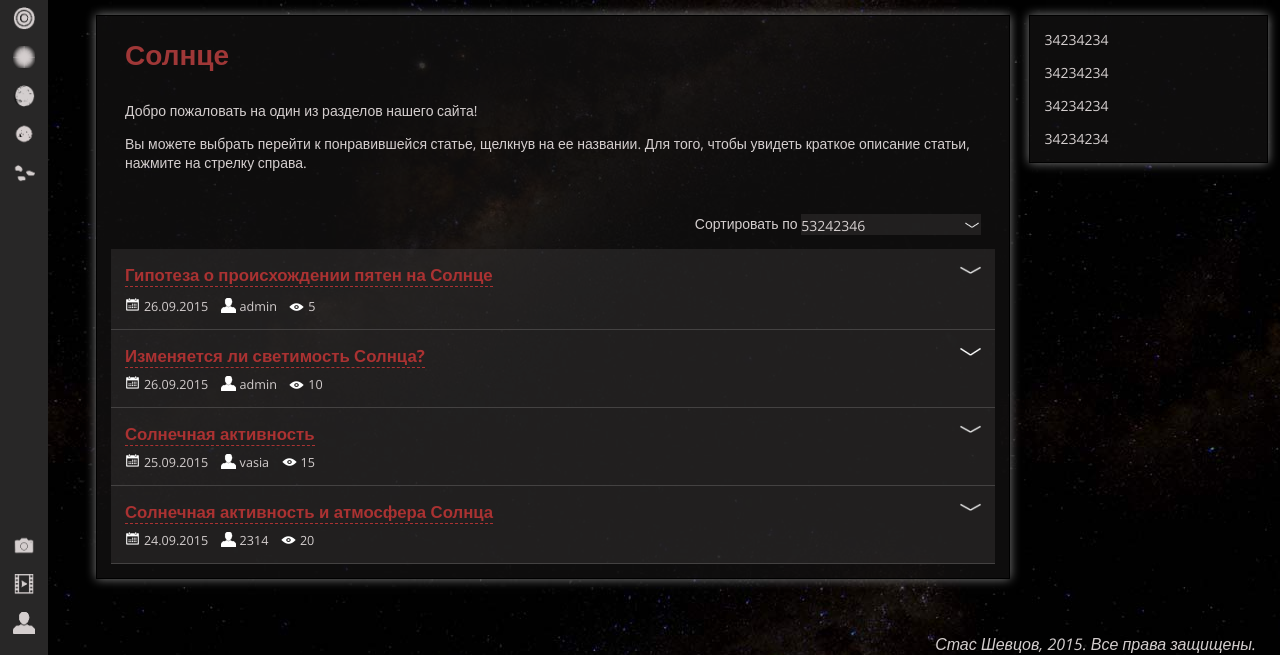
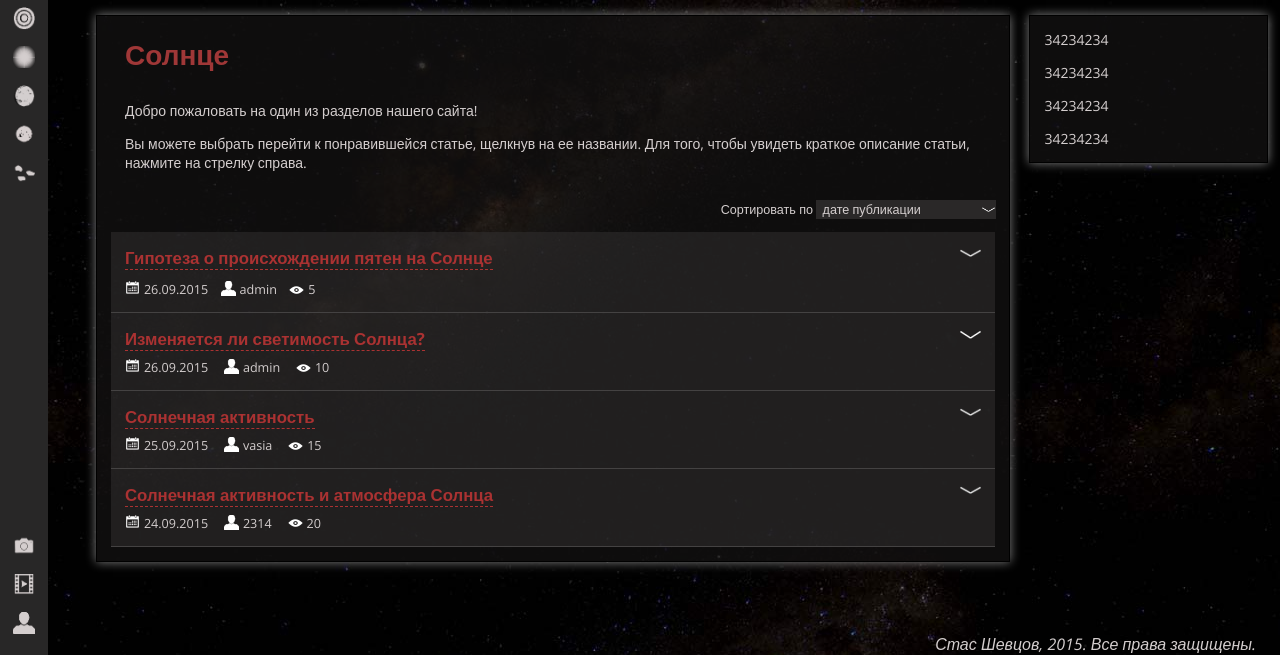
Before and after one commit to blurrybloop/planetsbook, a PHP site: page /read.php in a window 1280 px wide. Shown: the part 145-800 px from the top of the page. Run offline with PHP 8.4, Linux system fonts and the light colour scheme.

Commit message:
окончательный чекбокс

```diff
--- a/css/main.css
+++ b/css/main.css
@@ -330,27 +330,38 @@ aside{
     width: 20%;
 }
 
-.combobox{
-    margin-top: 1em;
-    display: inline-block;
-    background-color: rgba(53, 51, 51, .5);
+.sort{
+    text-align: right;
+    margin-bottom: 1em;
+    font-size: .9em;
 }
 
-.combobox > div{
-        width: 100%;
-   display: inline-block;
-     position: absolute;
+.read .combobox{
+    width: 20%;
+    margin-right: 1em;
+}
 
+.combobox{
+    text-align: left;
+    position: relative;
+    cursor: pointer;
+    display: inline-block;
+    background-color: rgb(42, 40, 40);
+}
+
+.combobox input[type=checkbox]{
+    display: none;
 }
 
 .combobox > .options{
+    width: 100%;
+    position: absolute;
     margin-top: -1em;
     visibility: hidden;
     opacity: 0;
-    transition: all .5s;
-       display: block;
-       position: absolute;
-       text-align: left;
+    transition: margin-top .5s, visibility .5s, opacity .5s;
+    overflow: hidden;
+    background-color: inherit;
 }
 
 .combobox > input[type=checkbox]:checked + .options{
@@ -359,49 +370,24 @@ aside{
     opacity: 1;
 }
 
-.combobox > .combohead{
-    display: inline-block;
-    position: relative;
-    visibility: visible;
-      text-align: left;
-        vertical-align: middle;
-}
-
-.combobox > .combohead > div{
-    display: inline-block;
-}
-
 .combobox > div > div{
-
-    padding-right: .5em;
-}
-
-.combobox > .options > div{
-    display: block;
+    padding:  .1em .5em;
 }
 
 .combobox > div> .arrow{
     cursor: pointer;
-   position: absolute;
-right:.1em;
-top:0;
-bottom:0;
-    margin-left: 1em;
+    position: absolute;
+    right: .1em;
+    top: 0;
+    bottom: 0;
     width: 1em;
-    padding-right: 0;
-    margin-right:0;
-     /*background: url(/img/down_arrow.png) no-repeat center;
-    -moz-background-size: 100%; /* Firefox 3.6+ */
-    /*-webkit-background-size: 100%; /* Safari 3.1+ и Chrome 4.0+ */
-    /*-o-background-size: 100%; /* Opera 9.6+ */
-    /*background-size: 100%; /* Современные браузеры */*/*/*/
 }
 
 .arrow > img{
-    top:0;
+    position: absolute;
+    top: 0;
     bottom: 0;
     margin-top: auto;
     margin-bottom: auto;
-    position: absolute;
     width: 100%;
 }
--- a/read.php
+++ b/read.php
@@ -14,51 +14,33 @@
             <div class="read">
                 <h1>Солнце</h1>
                 <div class="desc">
-            <p>Добро пожаловать на один из разделов нашего сайта!</p><p>Вы можете выбрать перейти к понравившейся статье, щелкнув на ее названии. Для того, чтобы увидеть краткое описание статьи, нажмите на стрелку справа.</p>
+                    <p>Добро пожаловать на один из разделов нашего сайта!</p>
+                    <p>Вы можете выбрать перейти к понравившейся статье, щелкнув на ее названии. Для того, чтобы увидеть краткое описание статьи, нажмите на стрелку справа.</p>
                 </div>
-            <!--<article>
-                <header><h1>Гипотеза о происхождении пятен на Солнце</h1>
-                </header>
-                <img src="img/sun.png" style="width: 20%; float: left; padding-right: 3em; padding-bottom: 4em;"/>
-                <p>В Солнечной системе имеется немало самых различных свободных небесных тел, не имеющих собственных орбит. Такими телами могут быть астероиды, метеориты, кометы, а также свободные луны, не принадлежащие Солнечной системе. В Космосе также достаточно "мусора" - обломков разрушенных в результате столкновения или взрыва небесных тел.</p>
-                    <p>Давно известно, что на Землю, луны и др. планеты нередко падают метеориты и др. небесные тела. Земля и другие планеты неплохо защищены от таких "бомбардировок" своей атмосферой, в которой сгорает большинство небольших падающих объектов. А вот луны, не имеющие атмосферы, буквально испещрены ударными кратерами.</p>
-                    <p>Солнце не только не является исключением, но, наоборот, в силу своего гигантского притяжения, в тысячи раз чаще подвержено таким "бомбардировкам". Но в отличие от лун, где каждое падение навечно оставляет след, огонь на поверхности Солнца уничтожает со временем все следы падений.</p>
-            </article>
-                <article>
-                <header><h1>Изменяется ли светимость Солнца?</h1>
-                </header>
-               <p>Историческая геология свидетельствует, что в прежние геологические эпохи временами наступали похолодания. Наиболее естественно объяснить оледенения изменениями светимости Солнца.</p>
-            </article>
-            <article>
-                <header><h1>Солнечная активность</h1>
-                </header>
-               <p>Важной особенностью короны является ее лучистая структура. Корональные лучи имеют самую разнообразную форму. С одиннадцатилетним циклом Солнца меняется общий вид солнечной короны. В эпоху минимума корона имеет округлую форму, она как бы «причесана». В эпоху максимума корональные лучи раскинуты во все стороны. Часто, особенно когда на Солнце имеются большие группы пятен, в хромосфере возникают вспышки. Они похожи на огромные взрывы, длящиеся всего лишь несколько минут. За несколько минут в маленькой области высвобождается энергия порядка 100 000 миллиардов кВт/час: столько же тепла поступает от Солнца на Землю в год!</p>
-            </article>
-              <article>
-                <header><h1>Солнечная активность и атмосфера Солнца</h1>
-                </header>
-               <p>Фотосфера - самый нижний слой атмосферы Солнца, в котором температура довольно быстро убывает от 8000 до 4000 К. Следствием конвективного движения вещества в верхних слоях Солнца является своеобразный вид фотосферы - грануляция. Фотосфера как бы состоит из отдельных зерен - гранул, размеры которых составляют в среднем несколько сотен (до 1000) километров. Гранула- это поток горячего газа, поднимающийся вверх. В темных промежутках между гранулами находится более холодный газ, опускающийся вниз. Каждая гранула существует всего 5-10 мин, затем на ее месте появляется новая, которая отличается от прежней по форме и размерам. Общая наблюдаемая картина при этом не меняется. Вещество фотосферы нагревается за счет энергии, поступающей из недр Солнца, а излучение, которое уходит в межпланетное пространство, уносит энергию, поэтому наружные слои фотосферы охлаждаются. В самых верхних слоях фотосферы плотность вещества составляет 10-3 - 10-4 кг/м3.</p>
-            </article>-->
-                       <div style="text-align: right; margin-bottom: 1em;">             Сортировать по
-
-
-                <div class="combobox" style="width: 20%; position: relative; height: 1.5em; margin-right: 2em;">
-
-                    <div class="combohead"><div>53242346</div><label for="c0" class="arrow"><img src="img/down_arrow.png"/></label></div>
-                    <input type="checkbox" id="c0" style="display: none;" />
+                <div class="sort">
+                    Сортировать по
+                <div class="combobox">
+                    <div class="combohead">
+                        <div></div>
+                        <label for="c0" class="arrow">
+                            <img src="img/down_arrow.png" />
+                        </label>
+                    </div>
+                    <input type="checkbox" id="c0" />
                     <div class="options">
-                    <div>43263425</div>
-                    <div>huyhyhuy</div>
-                        <div>9999999</div>
+                        <div>дате публикации</div>
+                        <div>популярности</div>
+                        <div>алфавиту</div>
                     </div>
                 </div>
                 </div>
                 <div class="updown">
 
-            <input name="radio" id="0" type="radio"/>
+                    <input name="radio" id="0" type="radio" />
                     <div>
-                <label for="0"><img src="img/down_arrow.png"/><a href="/">Гипотеза о происхождении пятен на Солнце</a>
-                    <span><span class="date" >26.09.2015</span><span class="user">admin</span><span class="views">5</span></span>
+                        <label for="0">
+                            <img src="img/down_arrow.png" /><a href="/">Гипотеза о происхождении пятен на Солнце</a>
+                            <span><span class="date">26.09.2015</span><span class="user">admin</span><span class="views">5</span></span>
 
                         </label>
                         <div class="updown_content">
@@ -66,51 +48,71 @@
                             <p>Солнце не только не является исключением, но, наоборот, в силу своего гигантского притяжения, в тысячи раз чаще подвержено таким "бомбардировкам". Но в отличие от лун, где каждое падение навечно оставляет след, огонь на поверхности Солнца уничтожает со временем все следы падений.</p>
                         </div>
                     </div>
-              <input name="radio" id="1" type="radio"/>
-            <div >
-                <label for="1"><img src="img/down_arrow.png"/><a href="/">Изменяется ли светимость Солнца?</a><div style=" margin-top:.7em; margin-right:.7em; font-size: .9em"><div class="date" >26.09.2015</div><div class="user">admin</div><div class="views">10</div></div></label>
+                    <input name="radio" id="1" type="radio" />
+                    <div>
+                        <label for="1">
+                            <img src="img/down_arrow.png" /><a href="/">Изменяется ли светимость Солнца?</a><div style="margin-top: .7em; margin-right: .7em; font-size: .9em">
+                                <div class="date">26.09.2015</div>
+                                <div class="user">admin</div>
+                                <div class="views">10</div>
+                            </div>
+                        </label>
                         <div class="updown_content">
                             <p>Историческая геология свидетельствует, что в прежние геологические эпохи временами наступали похолодания. Наиболее естественно объяснить оледенения изменениями светимости Солнца.</p>
                         </div>
                     </div>
-                <input name="radio" id="2" type="radio"/>
-            <div >
-                <label for="2"><img src="img/down_arrow.png"/><a href="/">Солнечная активность</a><div style=" margin-top:.7em; margin-right:.7em; font-size: .9em"><div class="date" >25.09.2015</div><div class="user">vasia</div><div class="views">15</div></div></label>
-                <div class="updown_content"><p>Важной особенностью короны является ее лучистая структура. Корональные лучи имеют самую разнообразную форму. С одиннадцатилетним циклом Солнца меняется общий вид солнечной короны. В эпоху минимума корона имеет округлую форму, она как бы «причесана». В эпоху максимума корональные лучи раскинуты во все стороны. Часто, особенно когда на Солнце имеются большие группы пятен, в хромосфере возникают вспышки. Они похожи на огромные взрывы, длящиеся всего лишь несколько минут. За несколько минут в маленькой области высвобождается энергия порядка 100 000 миллиардов кВт/час: столько же тепла поступает от Солнца на Землю в год!</p></div>
+                    <input name="radio" id="2" type="radio" />
+                    <div>
+                        <label for="2">
+                            <img src="img/down_arrow.png" /><a href="/">Солнечная активность</a><div style="margin-top: .7em; margin-right: .7em; font-size: .9em">
+                                <div class="date">25.09.2015</div>
+                                <div class="user">vasia</div>
+                                <div class="views">15</div>
                             </div>
-                <input name="radio" id="3" type="radio"/>
-            <div >
-                <label for="3"><img src="img/down_arrow.png"/><a href="/">Солнечная активность и атмосфера Солнца</a><div style=" margin-top:.7em; margin-right:.7em; font-size: .9em"><div class="date" >24.09.2015</div><div class="user">2314</div><div class="views">20</div></div></label>
-                <div class="updown_content"><p>Фотосфера - самый нижний слой атмосферы Солнца, в котором температура довольно быстро убывает от 8000 до 4000 К. Следствием конвективного движения вещества в верхних слоях Солнца является своеобразный вид фотосферы - грануляция. Фотосфера как бы состоит из отдельных зерен - гранул, размеры которых составляют в среднем несколько сотен (до 1000) километров. Гранула- это поток горячего газа, поднимающийся вверх. В темных промежутках между гранулами находится более холодный газ, опускающийся вниз. Каждая гранула существует всего 5-10 мин, затем на ее месте появляется новая, которая отличается от прежней по форме и размерам. Общая наблюдаемая картина при этом не меняется. Вещество фотосферы нагревается за счет энергии, поступающей из недр Солнца, а излучение, которое уходит в межпланетное пространство, уносит энергию, поэтому наружные слои фотосферы охлаждаются. В самых верхних слоях фотосферы плотность вещества составляет 10-3 - 10-4 кг/м3.</p></div>
+                        </label>
+                        <div class="updown_content">
+                            <p>Важной особенностью короны является ее лучистая структура. Корональные лучи имеют самую разнообразную форму. С одиннадцатилетним циклом Солнца меняется общий вид солнечной короны. В эпоху минимума корона имеет округлую форму, она как бы «причесана». В эпоху максимума корональные лучи раскинуты во все стороны. Часто, особенно когда на Солнце имеются большие группы пятен, в хромосфере возникают вспышки. Они похожи на огромные взрывы, длящиеся всего лишь несколько минут. За несколько минут в маленькой области высвобождается энергия порядка 100 000 миллиардов кВт/час: столько же тепла поступает от Солнца на Землю в год!</p>
+                        </div>
+                    </div>
+                    <input name="radio" id="3" type="radio" />
+                    <div>
+                        <label for="3">
+                            <img src="img/down_arrow.png" /><a href="/">Солнечная активность и атмосфера Солнца</a><div style="margin-top: .7em; margin-right: .7em; font-size: .9em">
+                                <div class="date">24.09.2015</div>
+                                <div class="user">2314</div>
+                                <div class="views">20</div>
+                            </div>
+                        </label>
+                        <div class="updown_content">
+                            <p>Фотосфера - самый нижний слой атмосферы Солнца, в котором температура довольно быстро убывает от 8000 до 4000 К. Следствием конвективного движения вещества в верхних слоях Солнца является своеобразный вид фотосферы - грануляция. Фотосфера как бы состоит из отдельных зерен - гранул, размеры которых составляют в среднем несколько сотен (до 1000) километров. Гранула- это поток горячего газа, поднимающийся вверх. В темных промежутках между гранулами находится более холодный газ, опускающийся вниз. Каждая гранула существует всего 5-10 мин, затем на ее месте появляется новая, которая отличается от прежней по форме и размерам. Общая наблюдаемая картина при этом не меняется. Вещество фотосферы нагревается за счет энергии, поступающей из недр Солнца, а излучение, которое уходит в межпланетное пространство, уносит энергию, поэтому наружные слои фотосферы охлаждаются. В самых верхних слоях фотосферы плотность вещества составляет 10-3 - 10-4 кг/м3.</p>
                         </div>
                     </div>
                 </div>
-        <aside><p>34234234</p><p>34234234</p><p>34234234</p><p>34234234</p></aside>
+            </div>
+            <aside>
+                <p>34234234</p>
+                <p>34234234</p>
+                <p>34234234</p>
+                <p>34234234</p>
+            </aside>
         </div>
     </div>
     <?php include("view/slide_menu.php"); ?>
     <?php include("view/footer.php"); ?>
     <script>
-        $('.combobox > .options > div')
+        $('.combobox > input[type=checkbox]').removeAttr('checked');
 
-        //$(document).ready(function () {
-        //    var t = parseInt($('.combobox > .options > div').css('top'));
 
-        //    $('.combobox').click(function () {
-        //        $('.combobox > .options').css('top', parseInt($('.combobox > .options > div').css('top')));
-        //        $('.combobox > .options').css('height', $('.combobox > .options > div').length *  $('.combobox > .options > div').height());
+        $('#main').click(function (e) {
+            if ($(e.target).parents('.combobox').length && $(e.target).parents('.options').length == 0) return;
+            $('.combobox > input[type=checkbox]:checked').click();
+        });
 
-        //    });
+        $('.options > div').click(function () {
+            $(this).parent().siblings('.combohead').children('div').html($(this).html());
+        });
 
-        //    $('.combobox > .options > div').click(function () {
-
-        //        var h = parseInt($(this).css('height'));
-        //        $(this).parent().css('top', (-($(this).parent().children().index(this)) * h) + 'px');
-        //        $('.combobox').css('overflow', 'hidden');
-        //    });
-
-        //});
-
+        $('.combobox > .options > div')[0].click();
     </script>
 </body>
 
```
Lines whose indentation alone changed are shown as unchanged.
